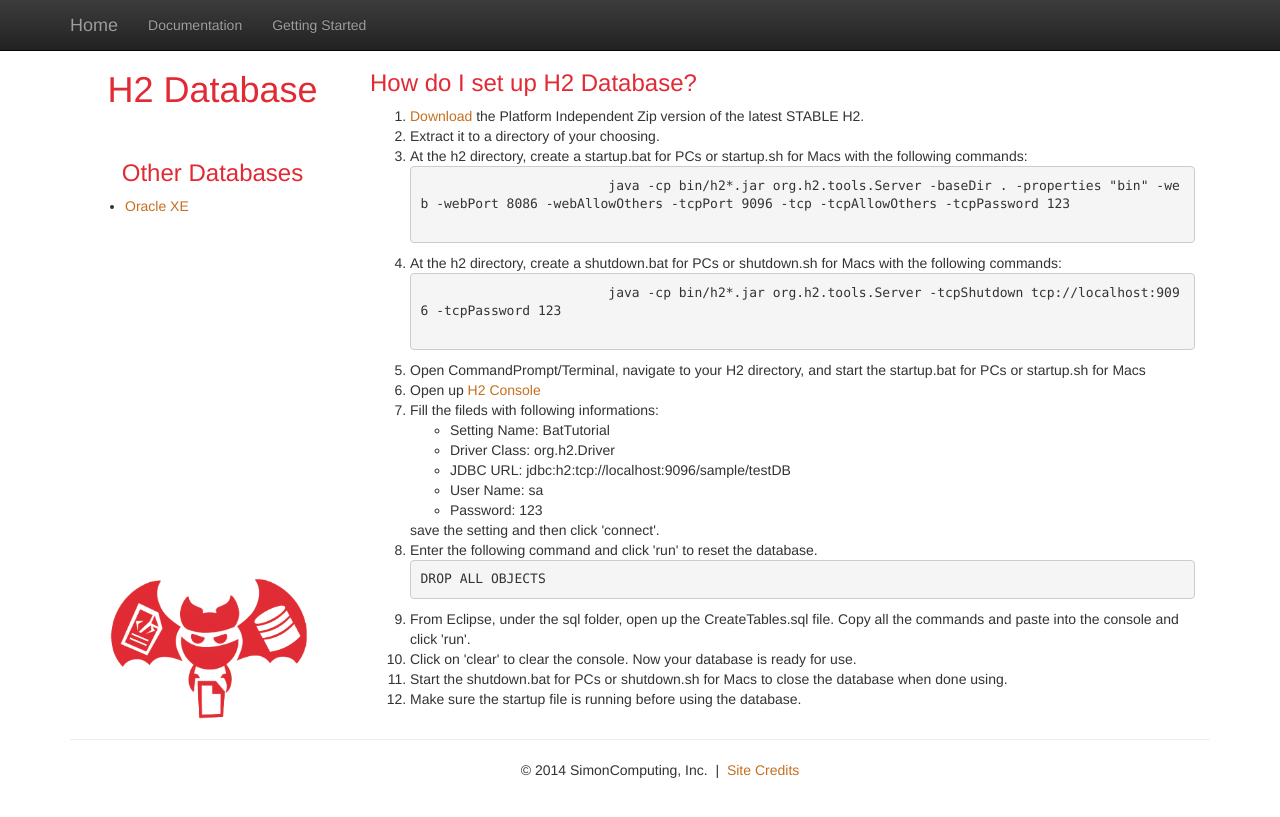
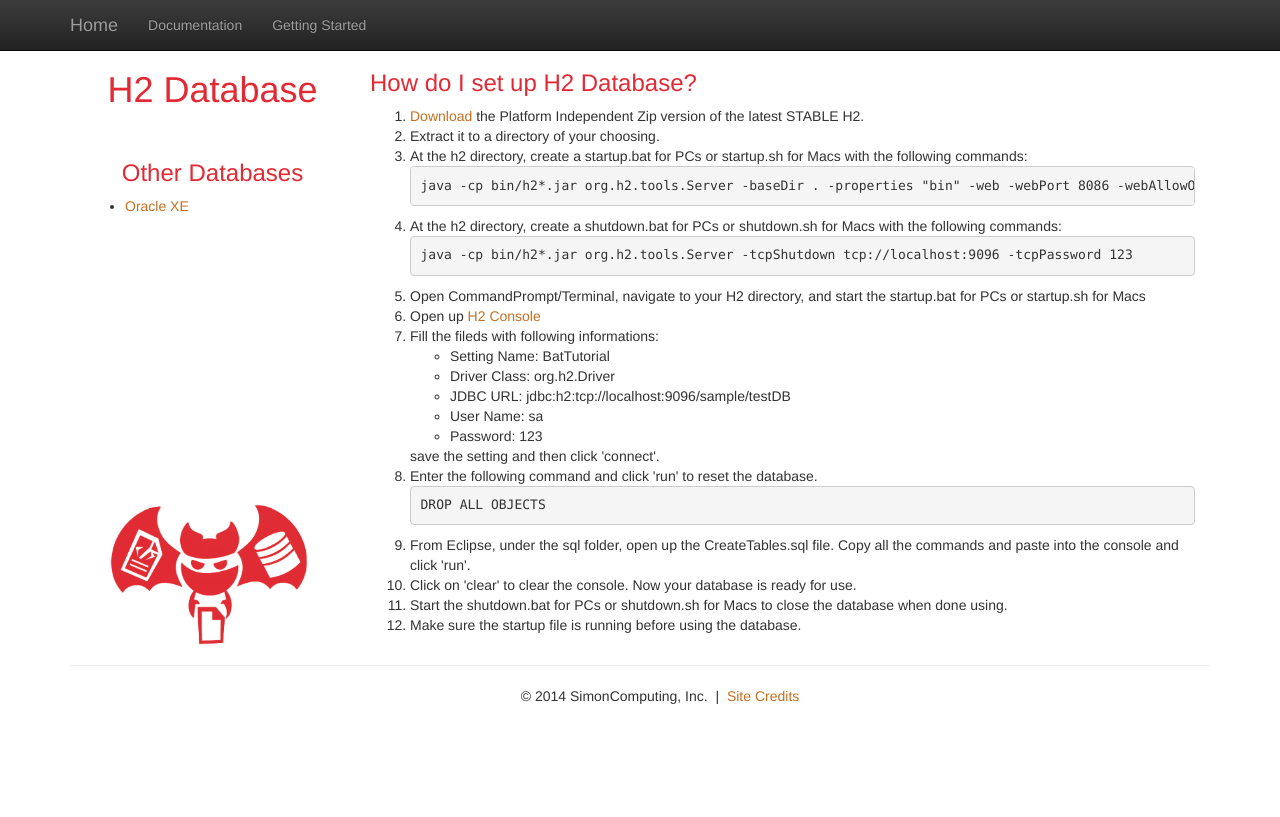
Before and after one commit to BatGen/batgen.github.io, a Jekyll site: the page built from H2.html, in a window 1280 px wide. Shown: the top 817 px of the page. Built offline with Jekyll 4.4.1, drawn with Linux system fonts in a browser that asks for light colours; nearby versions of some CDN libraries; library files that are not in the unit come from our copies.

Commit message:
Revert "changed to markdown"
This reverts commit 8f38a5fdf394437d7f60dcdd8a041ac9ca0b3b0e.

```diff
--- a/H2.md
+++ b/H2.html
@@ -25,15 +25,11 @@
 
 			<li>At the h2 directory, create a startup.bat for PCs or startup.sh
 			for Macs with the following commands:
-			{% highlight ruby %}
-			java -cp bin/h2*.jar org.h2.tools.Server -baseDir . -properties "bin" -web -webPort 8086 -webAllowOthers -tcpPort 9096 -tcp -tcpAllowOthers -tcpPassword 123
-			{% endhighlight %}</li>
+			<pre>java -cp bin/h2*.jar org.h2.tools.Server -baseDir . -properties "bin" -web -webPort 8086 -webAllowOthers -tcpPort 9096 -tcp -tcpAllowOthers -tcpPassword 123 </pre> </li>
 
 			<li>At the h2 directory, create a shutdown.bat for PCs or shutdown.sh
 			for Macs with the following commands:
-			{% highlight ruby %}
-			java -cp bin/h2*.jar org.h2.tools.Server -tcpShutdown tcp://localhost:9096 -tcpPassword 123
-			{% endhighlight %}</li>
+			<pre>java -cp bin/h2*.jar org.h2.tools.Server -tcpShutdown tcp://localhost:9096 -tcpPassword 123</pre> </li>
 
 			<li>Open CommandPrompt/Terminal, navigate to your H2 directory,
 			and start the startup.bat for PCs or startup.sh for Macs</li>
@@ -52,7 +48,7 @@
 			</li>
 
 			<li>Enter the following command and click 'run' to reset the database.
-			{% highlight ruby %}DROP ALL OBJECTS {% endhighlight %}</li>
+			<pre>DROP ALL OBJECTS </pre></li>
 
 			<li>From Eclipse, under the sql folder, open up the CreateTables.sql file.
 			Copy all the commands and paste into the console and click 'run'.</li>
```
Also changed, not shown: Oracle.html (renamed from Oracle.md, +4 -4 lines).
